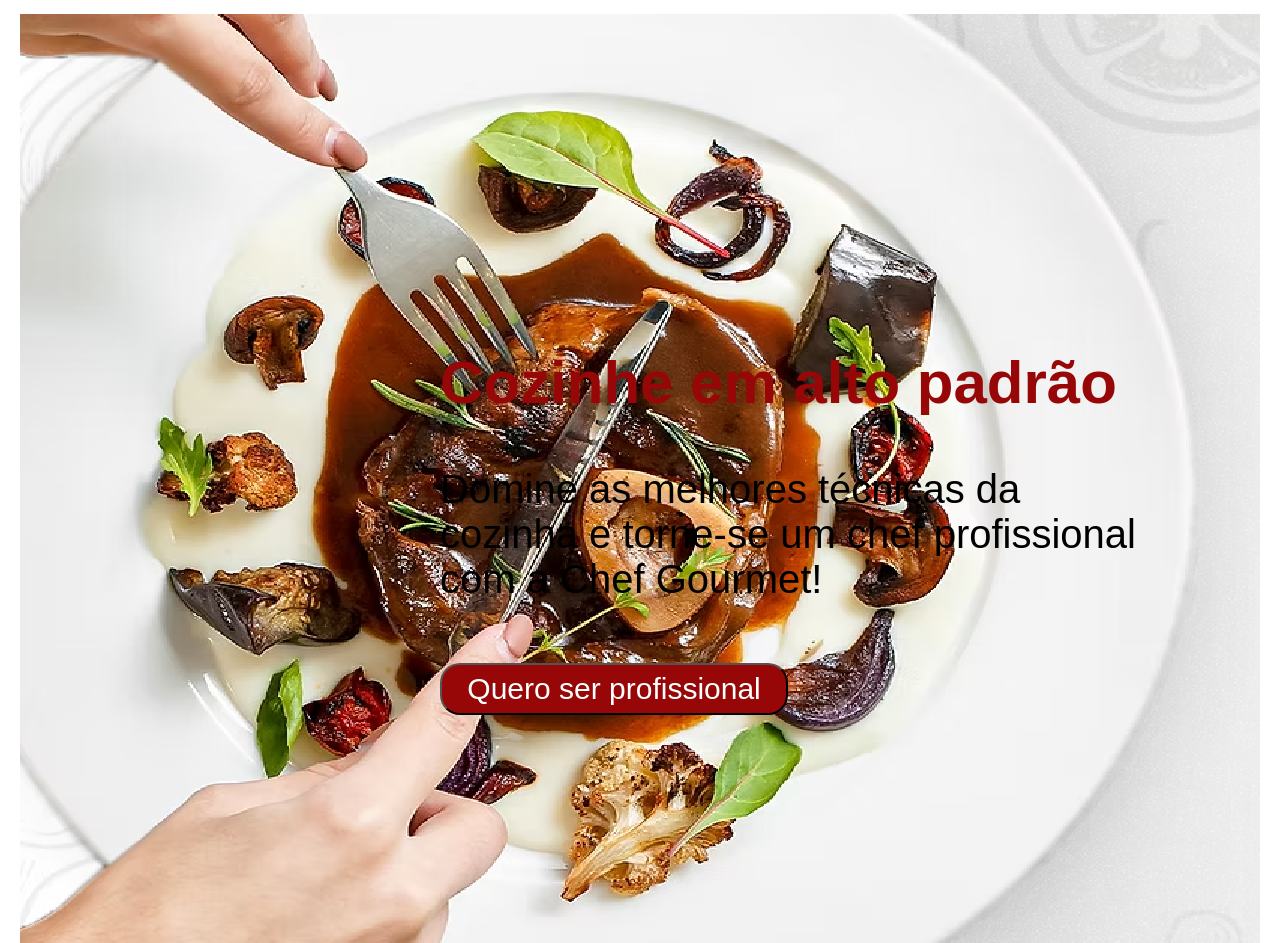
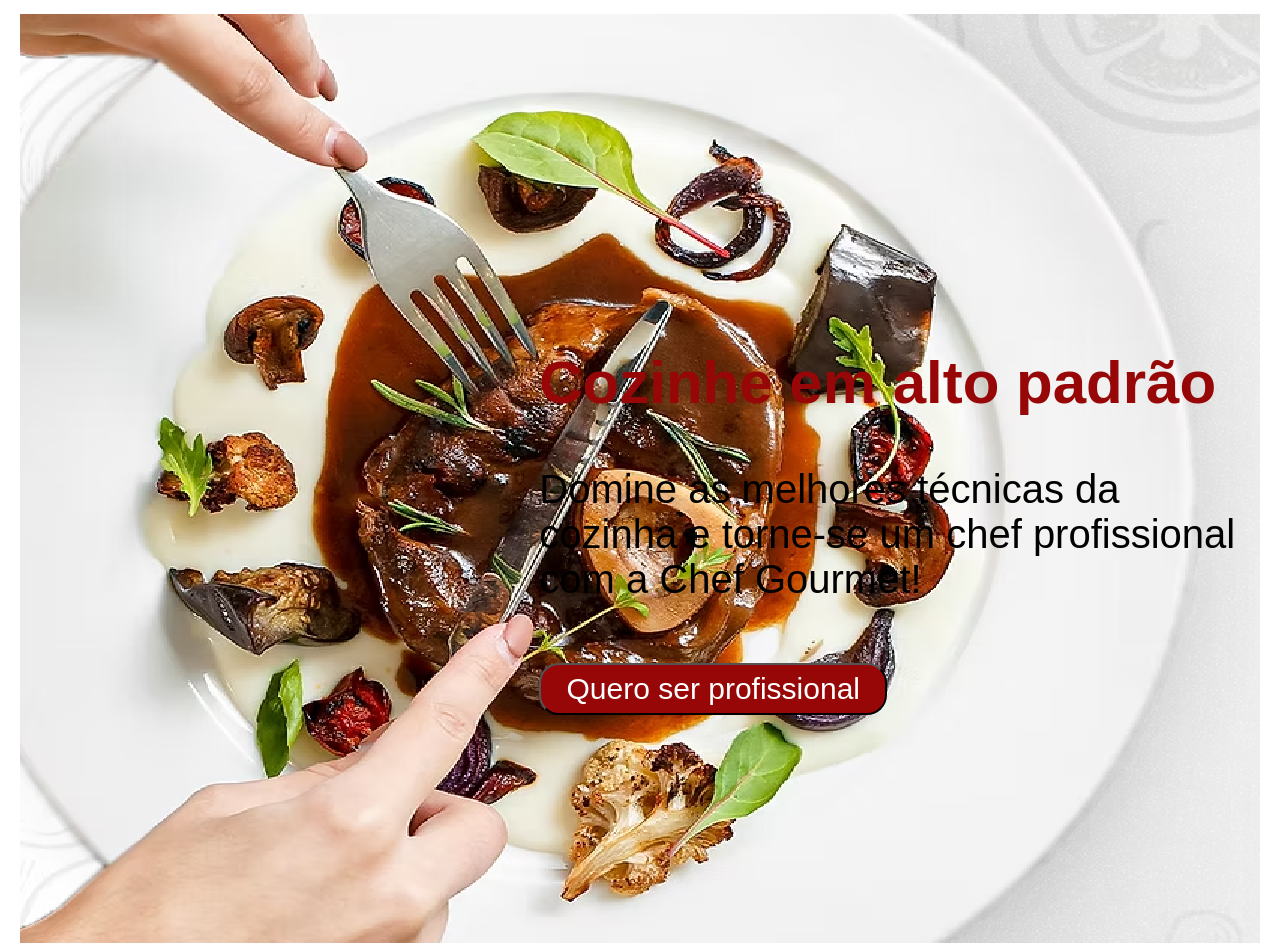
Before and after one commit to ViniBaiak6510/TrabalhoWeb1, a plain HTML site: page index.html in a window 1280 px wide. Shown: the part 1176-2119 px from the top of the page. Drawn offline with Linux system fonts and the light colour scheme.

Commit message:
final2
a

```diff
--- a/css/style.css
+++ b/css/style.css
@@ -100,7 +100,7 @@ button{
      font-size: 40px;
     position: absolute;
     top: 30%;
-    right: 10%;
+    right: 2%;
 }
 .CursoProfissional button{
     padding: 1%;
```
